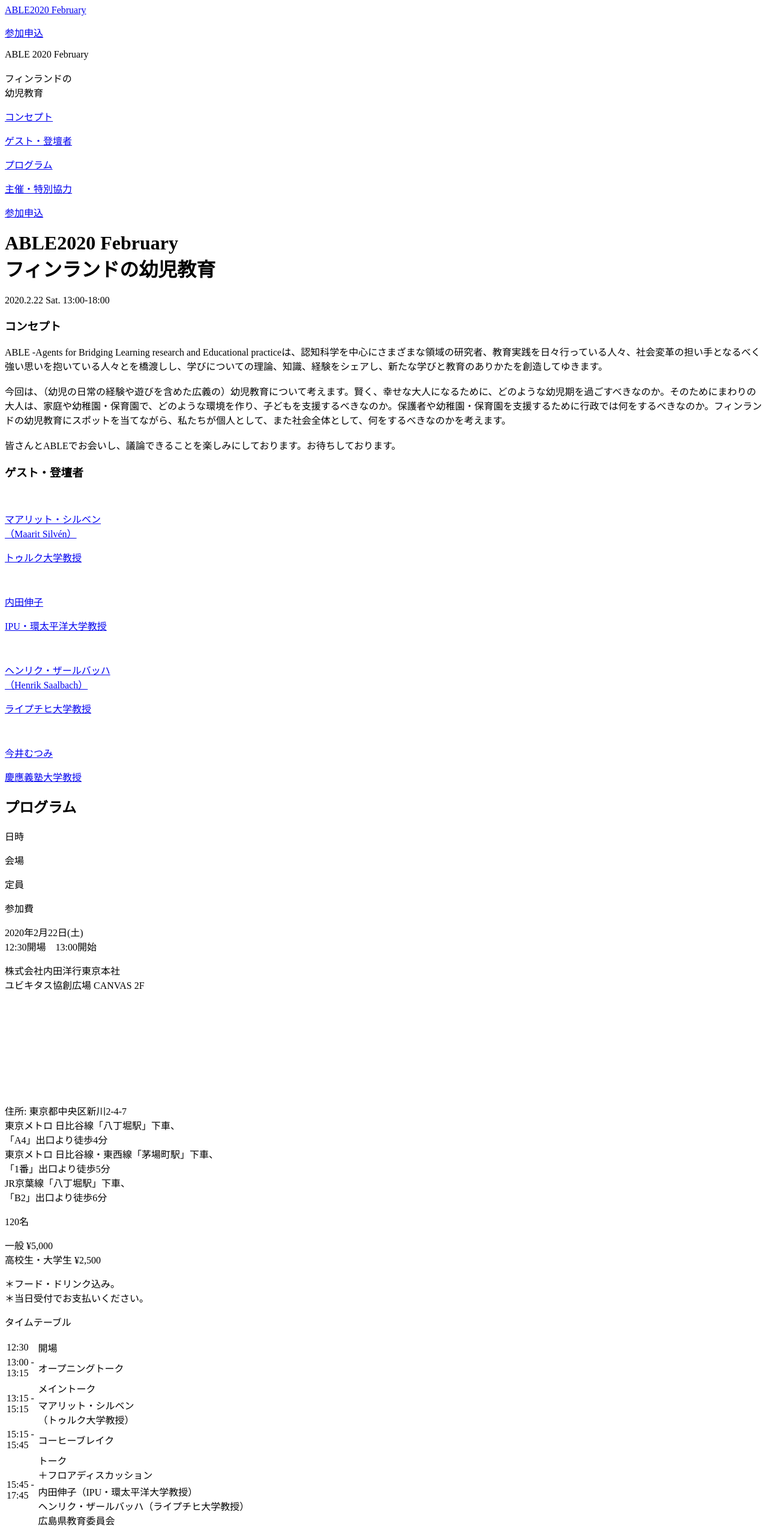
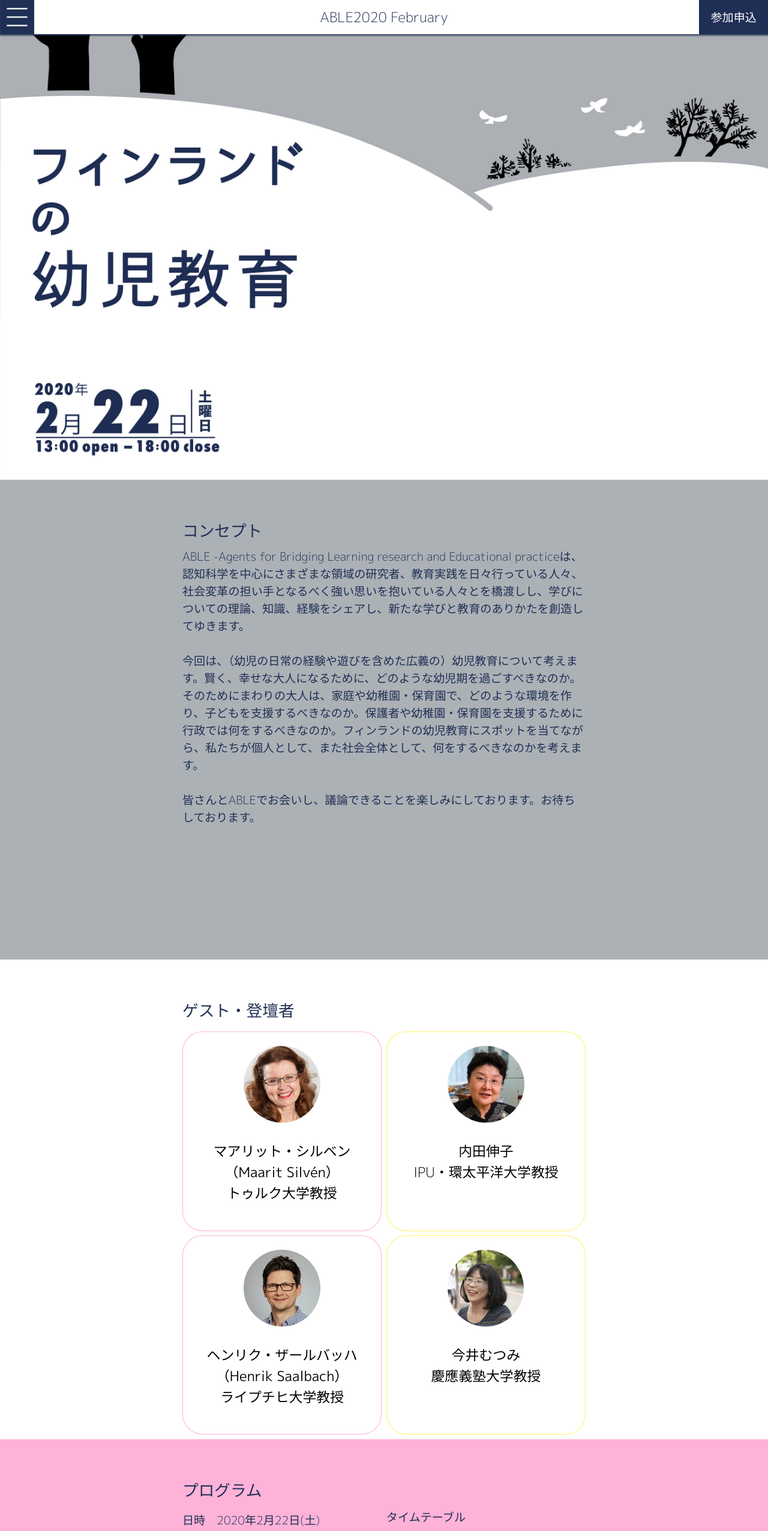
Before and after one commit to able-jimukyoku/able2020february, a plain HTML site: page index.html in a window 1280 px wide. Shown: the top 2553 px of the page at 60% size. Drawn offline with Linux system fonts and the light colour scheme; the site is published under a folder, as on GitHub Pages, so addresses that start at the root find nothing; grey boxes are pictures that could not be loaded.

Commit message:
"ADJUST FONT SIZE AND IMAGES"

```diff
--- a/css/main.css
+++ b/css/main.css
@@ -16,7 +16,7 @@
   --p-m-size: calc(0.5cm + (0.5vw - 0.3vmin));
   --h3-size: calc(0.6cm + (0.5vw - 0.3vmin));
   --h2-size: calc(0.6cm + (0.5vw - 0.3vmin));
-  --h1-size: calc(0.7cm + (0.7vw - 0.7vmin));
+  --h1-size: calc(0.6cm + (0.8vw - 0.8vmin));
 }
 
 /* BODY */
@@ -232,11 +232,11 @@ a {
   z-index: 5;
   grid-row: 1 / 2;
   grid-column: 1 / 2;
-  background-image: url("/img/header-btn-navigator-blueblack.svg");
+  background-image: url("../img/header-btn-navigator-blueblack.svg");
 }
 
 .header-btn-navigator:hover {
-  background-image: url("/img/header-btn-navigator-white.svg");
+  background-image: url("../img/header-btn-navigator-white.svg");
 }
 
 .header-title {
@@ -371,7 +371,7 @@ a {
 }
 
 .page-top>.page-top-image-00 {
-  background-image: url("/img/page-top-image-00.jpg");
+  background-image: url("../img/page-top-image-00.jpg");
   background-position:left bottom;
   background-size: cover;
   grid-row: 1 / 4;
@@ -382,7 +382,7 @@ a {
 }
 
 .page-top>.page-top-image-01 {
-  background-image: url("/img/page-top-image-01.jpg");
+  background-image: url("../img/page-top-image-01.jpg");
   background-position:center center;
   background-size: cover;
   grid-row: 1 / 4;
@@ -393,7 +393,7 @@ a {
 }
 
 .page-top>.page-top-image-02 {
-  background-image: url("/img/page-top-image-02.jpg");
+  background-image: url("../img/page-top-image-02.jpg");
   background-position:right center;
   background-size: cover;
   grid-row: 1 / 4;
@@ -404,7 +404,7 @@ a {
 }
 
 .page-top>.page-top-image-03 {
-  background-image: url("/img/page-top-image-03.jpg");
+  background-image: url("../img/page-top-image-03.jpg");
   background-position:center center;
   background-size: cover;
   grid-row: 1 / 4;
@@ -596,7 +596,7 @@ a {
   grid-row: 3 / 4;
   grid-column: 3 / 4;
   display: grid;
-  grid-template-columns: repeat(auto-fit, minmax(300px, 1fr));
+  grid-template-columns: repeat(auto-fit, minmax(7cm, 1fr));
   grid-auto-rows: 1fr;
   grid-gap: 0.2cm;
   padding-top: 0.2cm;
@@ -654,7 +654,7 @@ a {
   grid-row: 3 / 4;
   grid-column: 3 / 4;
   display: grid;
-  grid-template-columns: repeat(auto-fit, minmax(300px, 1fr));
+  grid-template-columns: repeat(auto-fit, minmax(7cm, 1fr));
   grid-auto-rows: 1fr;
   grid-gap: 0.2cm;
   padding-top: 0.2cm;
--- a/index.html
+++ b/index.html
@@ -15,10 +15,10 @@
     <meta property="og:description" content="ABLE -Agents for Bridging Learning research and Educational practiceは、認知科学を中心にさまざまな領域の研究者、教育実践を日々行っている人々、社会変革の担い手となるべく強い思いを抱いている人々とを橋渡しし、学びについての理論、知識、経験をシェアし、新たな学びと教育のありかたを創造してゆきます。" />
     <title>ABLE2020 February フィンランドの幼児教育</title>
     <link href="https://fonts.googleapis.com/css?family=M+PLUS+1p:100,300,400,500&display=swap&subset=japanese" rel="stylesheet">
-    <link rel="stylesheet" href="/css/main.css">
-    <link rel="icon" href="/img/favicon.ico">
-    <link rel="apple-touch-icon" type="image/png" href="/img/apple-touch-icon-180x180.png">
-    <link rel="icon" type="image/png" href="/img/icon-192x192.png">
+    <link rel="stylesheet" href="css/main.css">
+    <link rel="icon" href="img/favicon.ico">
+    <link rel="apple-touch-icon" type="image/png" href="img/apple-touch-icon-180x180.png">
+    <link rel="icon" type="image/png" href="img/icon-192x192.png">
   </head>
   <body>
     <div class="header">
@@ -59,22 +59,22 @@
       <h3 class="page-speakers-title">ゲスト・登壇者</h3>
       <div class="page-speakers-frame">
         <a href="javacript:void(0);" class="page-speakers-speaker page-speakers-speaker-accent-02">
-          <img class="page-speakers-speaker-image" src="/img/page-speakers-image-silven.jpg" alt="">
+          <img class="page-speakers-speaker-image" src="img/page-speakers-image-silven.jpg" alt="">
           <p class="page-speakers-speaker-name">マアリット・シルベン<br/>（Maarit Silvén）</p>
           <p class="page-speakers-speaker-title">トゥルク大学教授</p>
         </a>
         <a href="javacript:void(0);" class="page-speakers-speaker page-speakers-speaker-accent-03">
-          <img class="page-speakers-speaker-image" src="/img/page-speakers-image-uchida.jpg" alt="">
+          <img class="page-speakers-speaker-image" src="img/page-speakers-image-uchida.jpg" alt="">
           <p class="page-speakers-speaker-name">内田伸子</p>
           <p class="page-speakers-speaker-title">IPU・環太平洋大学教授</p>
         </a>
         <a href="javacript:void(0);" class="page-speakers-speaker page-speakers-speaker-accent-02">
-          <img class="page-speakers-speaker-image" src="/img/page-speakers-image-saalbach.jpg" alt="">
+          <img class="page-speakers-speaker-image" src="img/page-speakers-image-saalbach.jpg" alt="">
           <p class="page-speakers-speaker-name">ヘンリク・ザールバッハ<br/>（Henrik Saalbach）</p>
           <p class="page-speakers-speaker-title">ライプチヒ大学教授</p>
         </a>
         <a href="javacript:void(0);" class="page-speakers-speaker page-speakers-speaker-accent-03">
-          <img class="page-speakers-speaker-image" src="/img/page-speakers-image-imai.jpg" alt="">
+          <img class="page-speakers-speaker-image" src="img/page-speakers-image-imai.jpg" alt="">
           <p class="page-speakers-speaker-name">今井むつみ</p>
           <p class="page-speakers-speaker-title">慶應義塾大学教授</p>
         </a>
@@ -157,6 +157,6 @@
     <div class="footer">
       <p class="mini-p footer-copyright">© 2020 <a href="mailto:able.jimukyoku@gmail.com">ABLE事務局</a> All rights reserved. </p>
     </div>
-    <script type="text/javascript" src="/js/app.js"></script>
+    <script type="text/javascript" src="js/app.js"></script>
   </body>
 </html>
```
